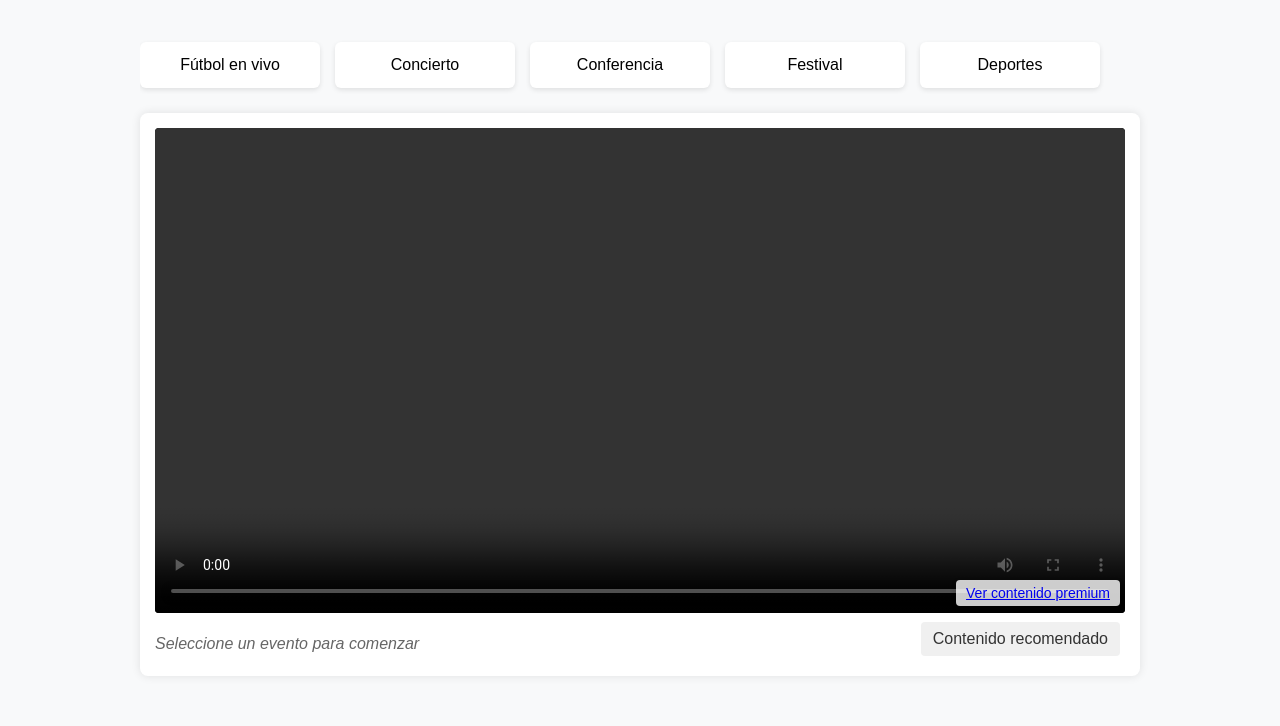
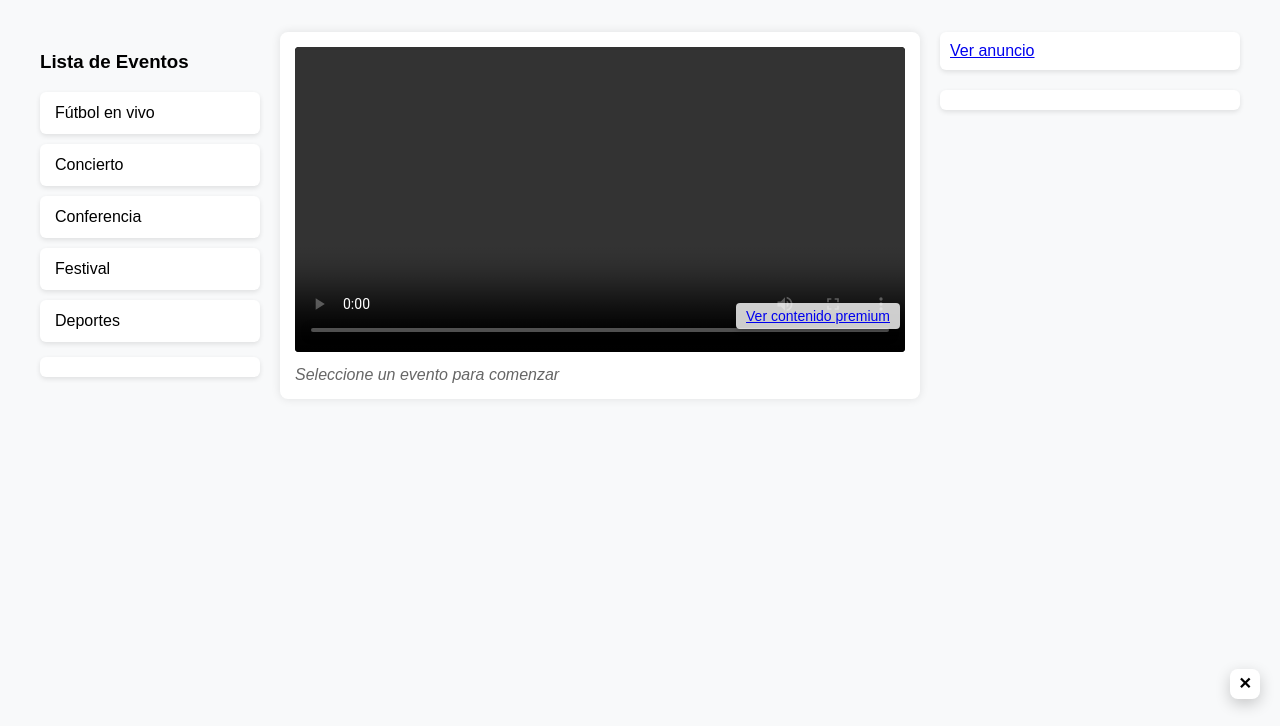
Before and after one commit to lealtadgronetv/PixelPlay, a plain HTML site: page index.html in a window 1280 px wide. Shown: the part 81-807 px from the top of the page. Drawn offline with nearby package versions, Linux system fonts and the light colour scheme.

Commit message:
Update index.html

```diff
--- a/index.html
+++ b/index.html
@@ -6,49 +6,96 @@
     <title>Reproductor de Eventos en Vivo</title>
     <script src="https://cdnjs.cloudflare.com/ajax/libs/hls.js/1.4.0/hls.min.js"></script>
     <style>
-        body { font-family: Arial, sans-serif; max-width: 1000px; margin: 0 auto; padding: 20px; background-color: #f8f9fa; }
+        body {
+            font-family: Arial, sans-serif;
+            max-width: 1200px;
+            margin: 0 auto;
+            padding: 20px;
+            background-color: #f8f9fa;
+            position: relative;
+        }
         h1 { color: #333; text-align: center; margin-bottom: 20px; }
 
-        /* Lista horizontal */
-        .event-list-container {
+        .main-container {
+            display: flex;
+            gap: 20px;
             position: relative;
-            margin-bottom: 15px;
         }
+
+        /* Lista vertical de eventos */
+        .events-sidebar {
+            width: 220px;
+            min-width: 220px;
+        }
+
         .event-list {
             display: flex;
-            overflow-x: auto;
-            padding: 10px 0;
-            gap: 15px;
-            scrollbar-width: thin;
+            flex-direction: column;
+            gap: 10px;
+            margin-bottom: 15px;
         }
 
         /* Estilo de cada evento como rectángulo */
         .event {
-            padding: 12px 18px;
+            padding: 12px;
             background-color: #fff;
             border-radius: 6px;
             cursor: pointer;
-            min-width: 140px;
-            text-align: center;
+            text-align: left;
             box-shadow: 0 2px 5px rgba(0, 0, 0, 0.1);
             transition: all 0.3s ease;
-            border: 2px solid transparent;
+            border-left: 3px solid transparent;
         }
-        .event:hover { transform: translateY(-2px); box-shadow: 0 4px 8px rgba(0, 0, 0, 0.15); }
-        .event.active { border-color: #007bff; background-color: #e0f0ff; }
+        .event:hover {
+            transform: translateX(5px);
+            box-shadow: 0 4px 8px rgba(0, 0, 0, 0.15);
+        }
+        .event.active {
+            border-left-color: #007bff;
+            background-color: #e0f0ff;
+        }
+
+        /* Contenedor central con el video */
+        .content-area {
+            flex: 1;
+        }
 
         #videoContainer {
-            margin: 0 0 15px 0;
             background: #fff;
             padding: 15px;
             border-radius: 8px;
             box-shadow: 0 0 10px rgba(0, 0, 0, 0.1);
             position: relative;
+            margin-bottom: 15px;
         }
-        video { width: 100%; background: #000; border-radius: 4px; }
-        .status { margin-top: 10px; font-style: italic; color: #666; }
 
-        /* Contenedores de anuncios */
+        video {
+            width: 100%;
+            background: #000;
+            border-radius: 4px;
+        }
+
+        .status {
+            margin-top: 10px;
+            font-style: italic;
+            color: #666;
+        }
+
+        /* Columna de anuncios derecha */
+        .ads-sidebar {
+            width: 300px;
+            min-width: 300px;
+        }
+
+        .sidebar-ad {
+            margin-bottom: 20px;
+            background: #fff;
+            padding: 10px;
+            border-radius: 6px;
+            box-shadow: 0 2px 5px rgba(0, 0, 0, 0.1);
+        }
+
+        /* Anuncios en la columna principal */
         .ad-banner-top {
             margin-bottom: 15px;
             text-align: center;
@@ -61,29 +108,7 @@
             clear: both;
         }
 
-        .ad-container {
-            display: flex;
-            justify-content: center;
-            flex-wrap: wrap;
-            gap: 10px;
-            margin: 15px 0;
-        }
-
-        .ad-link {
-            display: inline-block;
-            padding: 8px 12px;
-            background-color: #f0f0f0;
-            color: #333;
-            text-decoration: none;
-            border-radius: 4px;
-            margin: 5px;
-            transition: background-color 0.3s;
-        }
-        .ad-link:hover {
-            background-color: #e0e0e0;
-        }
-
-        /* Anuncios sobre el video */
+        /* Anuncio superpuesto al video */
         .video-overlay-ad {
             position: absolute;
             bottom: 70px;
@@ -96,20 +121,54 @@
             box-shadow: 0 2px 5px rgba(0,0,0,0.2);
         }
 
-        /* Contenedor para anuncios debajo del estado */
-        .status-container {
-            position: relative;
-            display: flex;
-            align-items: center;
-            justify-content: space-between;
+        /* Anuncio flotante */
+        .floating-ad {
+            position: fixed;
+            bottom: 20px;
+            right: 20px;
+            background: white;
+            padding: 15px;
+            border-radius: 8px;
+            box-shadow: 0 5px 15px rgba(0,0,0,0.2);
+            z-index: 1000;
+            max-width: 300px;
         }
 
-        /* Para dispositivos móviles */
-        @media (max-width: 768px) {
-            .ad-banner-top iframe {
-                width: 100% !important;
-                height: auto !important;
-                min-height: 50px;
+        .floating-ad .close-btn {
+            position: absolute;
+            top: 5px;
+            right: 5px;
+            cursor: pointer;
+            font-weight: bold;
+            width: 20px;
+            height: 20px;
+            text-align: center;
+            line-height: 20px;
+            border-radius: 50%;
+        }
+
+        .floating-ad .close-btn:hover {
+            background: #f0f0f0;
+        }
+
+        /* Responsive */
+        @media (max-width: 992px) {
+            .main-container {
+                flex-direction: column;
+            }
+
+            .events-sidebar, .ads-sidebar {
+                width: 100%;
+                min-width: 100%;
+            }
+
+            .event-list {
+                display: grid;
+                grid-template-columns: repeat(auto-fill, minmax(150px, 1fr));
+            }
+
+            .event:hover {
+                transform: translateY(-5px);
             }
         }
     </style>
@@ -131,15 +190,20 @@
         <script type="text/javascript" src="//www.highperformanceformat.com/b330ccd204185aee9ef640adccf896d2/invoke.js"></script>
     </div>
 
-    <div class="event-list-container">
+    <div class="main-container">
+        <!-- Barra lateral izquierda con lista de eventos -->
+        <div class="events-sidebar">
+            <h3>Lista de Eventos</h3>
             <div class="event-list" id="eventList"></div>
+
+            <!-- Anuncio en la barra lateral izquierda -->
+            <div class="sidebar-ad">
+                <script type='text/javascript' src='//pl26063313.effectiveratecpm.com/93/61/3d/93613d042ce505fe468e829efbb21520.js'></script>
+            </div>
         </div>
 
-    <!-- Anuncio en línea entre eventos y video -->
-    <div class="ad-inline">
-        <script type='text/javascript' src='//pl26063313.effectiveratecpm.com/93/61/3d/93613d042ce505fe468e829efbb21520.js'></script>
-    </div>
-
+        <!-- Área central con el reproductor -->
+        <div class="content-area">
             <div id="videoContainer">
                 <video id="video" controls></video>
 
@@ -148,20 +212,32 @@
                     <a href="https://www.effectiveratecpm.com/wy4ysndt?key=12c98d265ef2e657283053a557f43edd" target="_blank">Ver contenido premium</a>
                 </div>
 
-        <div class="status-container">
                 <div class="status" id="status">Seleccione un evento para comenzar</div>
+            </div>
 
-            <!-- Anuncio pequeño junto al estado -->
-            <div>
-                <a href="https://www.effectiveratecpm.com/wy4ysndt?key=12c98d265ef2e657283053a557f43edd" target="_blank" class="ad-link">Contenido recomendado</a>
+            <!-- Anuncio inline en el área de contenido -->
+            <div class="ad-inline">
+                <script type='text/javascript' src='//pl26063307.effectiveratecpm.com/19/09/91/1909913ee893cee324321a2b56c090fa.js'></script>
+            </div>
+        </div>
+
+        <!-- Barra lateral derecha con anuncios -->
+        <div class="ads-sidebar">
+            <div class="sidebar-ad">
+                <a href="https://www.effectiveratecpm.com/wy4ysndt?key=12c98d265ef2e657283053a557f43edd" target="_blank">Ver anuncio</a>
+            </div>
+
+            <div class="sidebar-ad">
+                <script async="async" data-cfasync="false" src="//pl26063295.effectiveratecpm.com/2537ae2ea8b16bc9e554273a94dfd098/invoke.js"></script>
+                <div id="container-2537ae2ea8b16bc9e554273a94dfd098"></div>
             </div>
         </div>
     </div>
 
-    <!-- Anuncio contenedor debajo del video -->
-    <div class="ad-container">
-        <script async="async" data-cfasync="false" src="//pl26063295.effectiveratecpm.com/2537ae2ea8b16bc9e554273a94dfd098/invoke.js"></script>
-        <div id="container-2537ae2ea8b16bc9e554273a94dfd098"></div>
+    <!-- Anuncio flotante -->
+    <div class="floating-ad" id="floatingAd">
+        <div class="close-btn" onclick="document.getElementById('floatingAd').style.display='none'">✕</div>
+        <script type='text/javascript' src='//pl26063307.effectiveratecpm.com/19/09/91/1909913ee893cee324321a2b56c090fa.js'></script>
     </div>
 
     <script>
@@ -186,14 +262,6 @@
             eventoElement.textContent = evento.titulo;
             eventoElement.addEventListener('click', () => reproducirEvento(index));
             eventList.appendChild(eventoElement);
-        });
-
-        // Cargar script de anuncios adicional
-        window.addEventListener('load', function() {
-            const script = document.createElement('script');
-            script.type = 'text/javascript';
-            script.src = '//pl26063307.effectiveratecpm.com/19/09/91/1909913ee893cee324321a2b56c090fa.js';
-            document.body.appendChild(script);
         });
 
         function reproducirEvento(index) {
```
Lines whose indentation alone changed are shown as unchanged.
